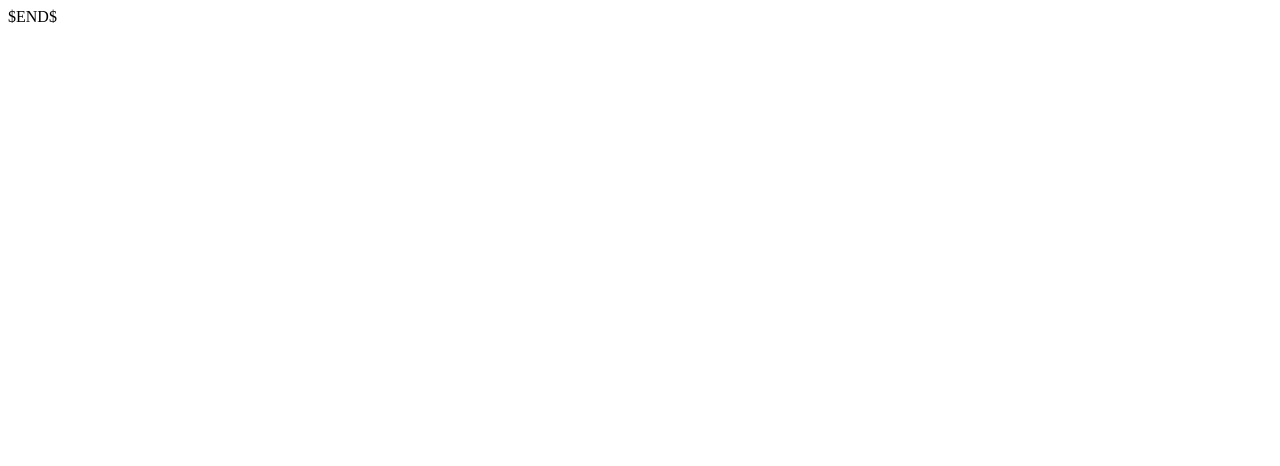
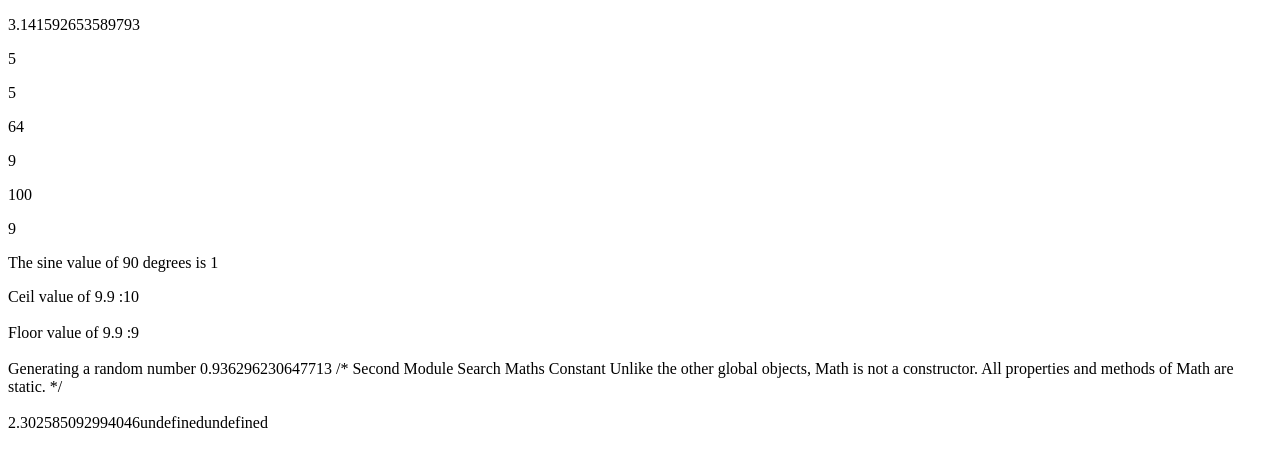
Before and after one commit to rickster7777/FrontEnd, a plain HTML site: page JavaScript/JSMaths19Aug.html in a window 1280 px wide. Drawn offline with Linux system fonts and the light colour scheme.

Commit message:
JS maths constant earlier only structured was push

```diff
--- a/JavaScript/JSMaths19Aug.html
+++ b/JavaScript/JSMaths19Aug.html
@@ -2,9 +2,58 @@
 <html lang="en">
 <head>
     <meta charset="UTF-8">
-    <title>$Title$</title>
+    <title>JS Maths</title>
 </head>
 <body>
-$END$
+<p id = "pi"></p>
+<p id = "up"></p>
+<p id = "low"></p>
+<p id = "pow"></p>
+<p id = "sqrt"></p>
+<p id = "min"></p>
+<p id = "max"></p>
+
+<p id = "sine"></p>
+<script>
+/*
+Math and PI are case sensitive authorize authentic cumbersome catastrophic sensitise
+*/
+document.getElementById('pi').innerHTML = Math.PI;
+document.getElementById('up').innerHTML = Math.round(4.7);
+document.getElementById('low').innerHTML = Math.round(5.4);
+document.getElementById('sqrt').innerHTML = Math.sqrt(81);
+document.getElementById('max').innerHTML = Math.max(5, 2, 3, 1, 0, 9);
+document.getElementById('min').innerHTML = Math.min(100, 200, 300, 400, 500);
+
+document.getElementById('pow').innerHTML = Math.pow(8, 2);
+
+/*Same way for other trigonometric identities*/
+document.getElementById("sine").innerHTML =
+"The sine value of 90 degrees is " + Math.sin(90 * Math.PI / 180);
+
+document.write("Ceil value of 9.9 :",Math.ceil(9.9));
+
+document.write("<br> <br>Floor value of 9.9 :",Math.floor(9.9));
+
+document.write("<br> <br>Generating a random number  ",Math.random());
+</script>
+/*
+Second  Module
+Search Maths Constant
+Unlike the other global objects, Math is not a constructor.
+All properties and methods of Math are static.
+*/
+<script>
+/*Math Constant*/
+document.write("<br>  <br>",Math.LN10, Math.Log2E, Math.Log10E);
+</script>
+
+<script>
+/**/
+var mathVal = Math.floor('f');
+document.write(<br>,mathVal);
+</script>
+
+
 </body>
 </html>
```
